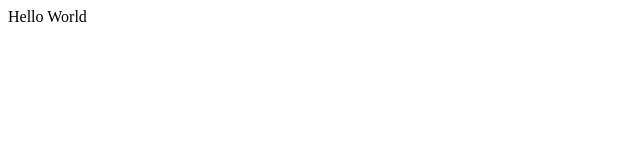
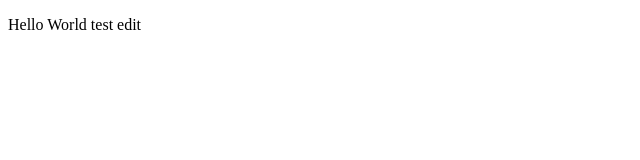
Before and after one commit to Aloneil89/Devcamp, a plain HTML site: page day1_html/index.html in a window 1280 px wide. Shown: the whole page, without its empty margins (0-640 px from the left). Drawn offline with Linux system fonts and the light colour scheme.

Commit message:
Test edit index.html

```diff
--- a/day1_html/index.html
+++ b/day1_html/index.html
@@ -6,6 +6,6 @@
     <title>Document</title>
 </head>
 <body>
-    Hello World
+    <p> Hello World test edit </p>
 </body>
 </html>
```
